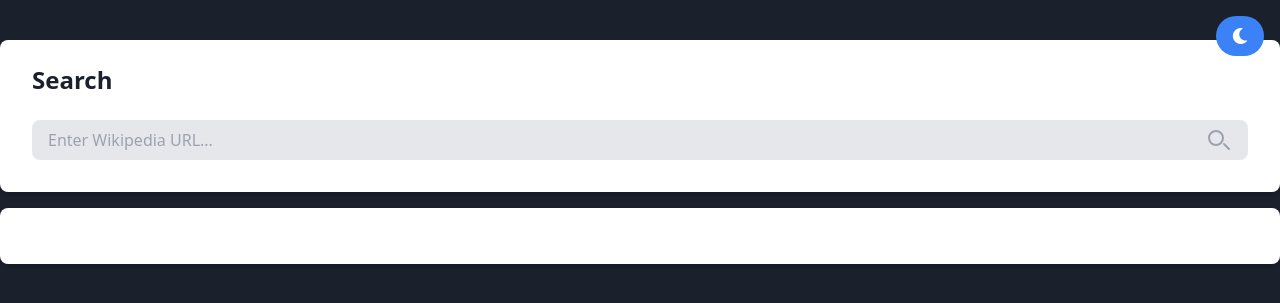
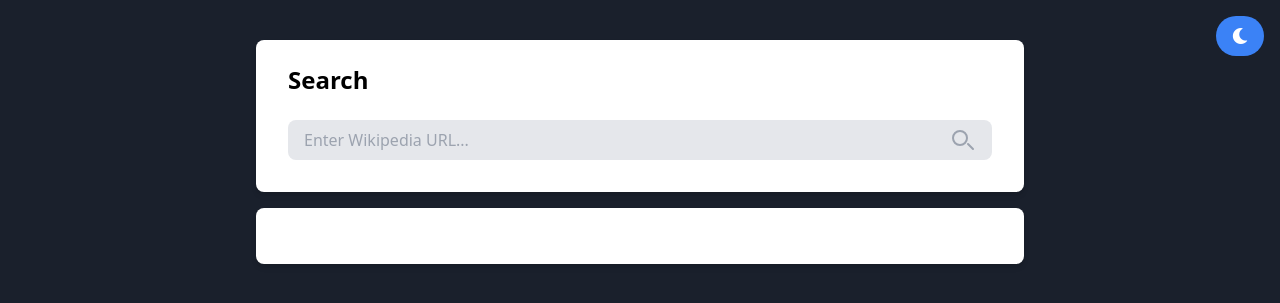
Before and after one commit to pawankallem/wikipedia-scraper, a Flask app: page / in a window 1280 px wide. Shown: the top 303 px of the page. Run offline with Flask 2, Linux system fonts and the light colour scheme.

Commit message:
dark/ normal mode changes are done with responsive data

```diff
--- a/app/templates/index.html
+++ b/app/templates/index.html
@@ -26,13 +26,6 @@
         right: 1rem;
         z-index: 999;
       }
-      #change-search-icon-color {
-        color: #1a202c;
-      }
-
-      #resultParagraph {
-        color: #1a202c;
-      }
 
       a {
         color: blue;
@@ -40,16 +33,22 @@
     </style>
   </head>
   <body class="py-10">
-    <div class="container mx-auto">
+    <div
+      class="container mx-auto max-w-screen-xl w-full sm:w-4/5 md:w-3/5 lg:w-3/5 xl:w-3/5"
+    >
       <div
+        id="search-container"
         class="bg-white shadow-md rounded-lg px-8 pt-6 pb-8 mb-4 dark:bg-gray-800"
       >
-        <h2 id="change-search-icon-color" class="text-2xl font-semibold mb-6">
+        <h2
+          id="change-search-icon-color"
+          class="text-2xl font-semibold mb-6 text-black dark:text-white"
+        >
           Search
         </h2>
         <form action="/submit" method="POST" class="relative">
           <input
-            class="py-2 pl-4 pr-12 block w-full rounded-lg bg-gray-200 border-none focus:outline-none focus:bg-transparent focus:ring-0 text-black dark:text-white"
+            class="py-2 pl-4 pr-12 block w-full rounded-lg bg-gray-200 border-none focus:outline-none focus:ring-0 text-black dark:text-white"
             id="urlInput"
             type="text"
             placeholder="Enter Wikipedia URL..."
@@ -82,35 +81,49 @@
     >
       <i class="fas fa-moon"></i>
     </button>
-    <div class="container mx-auto">
+    <div
+      class="container mx-auto max-w-screen-xl w-full sm:w-4/5 md:w-3/5 lg:w-3/5 xl:w-3/5"
+    >
       <p
-        id="resultParagraph"
+        id="result-paragraph"
         class="bg-white shadow-md rounded-lg px-8 pt-6 pb-8 mb-4 dark:bg-gray-800"
       ></p>
     </div>
 
     <script>
+      const darkModeClassName = "dark";
+      let isDarkMode = true;
       const body = document.body;
       const toggleDarkModeButton = document.getElementById("toggleDarkMode");
-      const darkModeClassName = "dark";
-      let isDarkMode = true;
+      const searchContainer = document.getElementById("search-container");
+      const searchHeading = document.getElementById("change-search-icon-color");
+      const searchIcon = document.getElementById("searchIcon");
+      const urlInput = document.getElementById("urlInput");
+      const resultParagraph = document.getElementById("result-paragraph");
 
       toggleDarkModeButton.addEventListener("click", () => {
         if (isDarkMode) {
           body.style.backgroundColor = "#ffffff";
-          body.style.color = "#333333";
+          body.style.color = "#1a202c";
+          searchHeading.style.color = "#ffffff";
+          searchContainer.style.backgroundColor = "#1a202c";
+          searchContainer.style.color = "#ffffff";
+          resultParagraph.style.backgroundColor = "#1a202c";
+          resultParagraph.style.color = "#ffffff";
           toggleDarkModeButton.innerHTML = '<i class="fas fa-sun"></i>';
         } else {
           body.style.backgroundColor = "#1a202c";
           body.style.color = "#ffffff";
+          searchHeading.style.color = "#1a202c";
+          searchContainer.style.backgroundColor = "#ffffff";
+          searchContainer.style.color = "#1a202c";
+          resultParagraph.style.backgroundColor = "#ffffff";
+          resultParagraph.style.color = "#1a202c";
           toggleDarkModeButton.innerHTML = '<i class="fas fa-moon"></i>';
         }
         isDarkMode = !isDarkMode;
       });
 
-      const searchIcon = document.getElementById("searchIcon");
-      const urlInput = document.getElementById("urlInput");
-      const resultParagraph = document.getElementById("resultParagraph");
       resultParagraph.addEventListener("click", (event) => {
         console.log("clicked");
         if (event.target.tagName === "A") {
@@ -119,6 +132,7 @@
           const linkUrl = event.target.href;
           // deployed : https://wikipedia-scraper-vmuk.onrender.com  // local : "http://127.0.0.1:5000",
           const url = linkUrl.replace(
+            // "http://127.0.0.1:5000",
             "https://wikipedia-scraper-vmuk.onrender.com",
             "https://en.wikipedia.org"
           );
```
